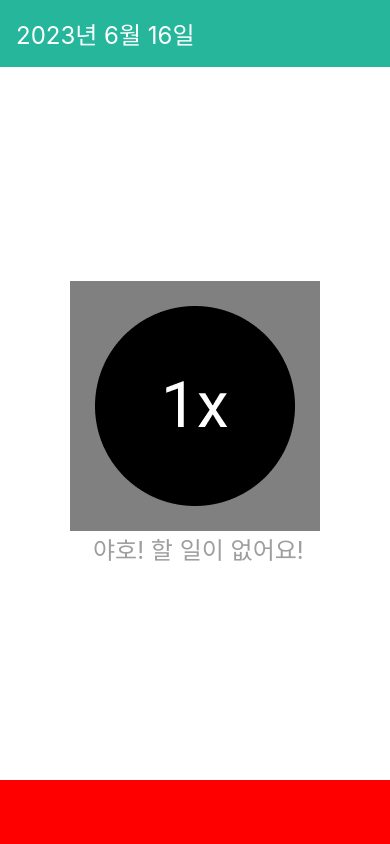
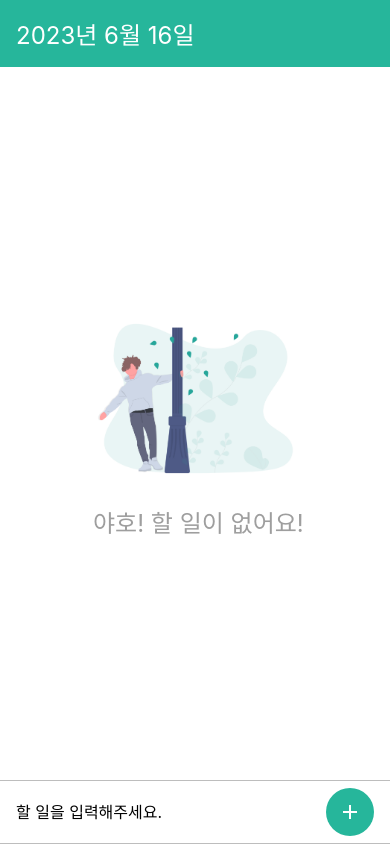
Before and after one commit to romingoon/rntodo, a React Native app: screen / in a window 390 px wide. Built offline with nearby package versions, Linux system fonts and the light colour scheme.

Commit message:
3.2 TextInput으로 사용자 키보드 입력받기

```diff
--- a/App.tsx
+++ b/App.tsx
@@ -1,5 +1,5 @@
 import React from 'react';
-import { StyleSheet } from 'react-native';
+import { KeyboardAvoidingView, StyleSheet, Platform } from 'react-native';
 import { SafeAreaProvider, SafeAreaView } from 'react-native-safe-area-context';
 import DateHead from './components/DateHead';
 import AddToDo from './components/AddToDo';
@@ -11,9 +11,14 @@
   return (
     <SafeAreaProvider>
       <SafeAreaView edges={['bottom']} style={styles.block}>
-        <DateHead date={today} />
-        <Empty />
-        <AddToDo />
+        <KeyboardAvoidingView
+          behavior={Platform.select({ ios: 'padding', android: undefined })}
+          style={styles.avoid}
+        >
+          <DateHead date={today} />
+          <Empty />
+          <AddToDo />
+        </KeyboardAvoidingView>
       </SafeAreaView>
     </SafeAreaProvider>
   );
@@ -22,6 +27,10 @@
 const styles = StyleSheet.create({
   block: {
     flex: 1,
+    backgroundColor: 'white',
+  },
+  avoid: {
+    flex: 1,
   },
 });
 
--- a/components/AddToDo.tsx
+++ b/components/AddToDo.tsx
@@ -1,14 +1,50 @@
-import React from 'react';
-import { View, StyleSheet } from 'react-native';
+import React, { useState } from 'react';
+import { View, StyleSheet, TextInput, Image, TouchableOpacity } from 'react-native';
 
 const AddToDo = () => {
-  return <View style={styles.block}></View>;
+  const [text, setText] = useState('');
+
+  return (
+    <View style={styles.block}>
+      <TextInput
+        placeholder='할 일을 입력해주세요.'
+        style={styles.input}
+        value={text}
+        onChangeText={setText}
+      />
+      <View style={styles.buttonStyle}>
+        <TouchableOpacity activeOpacity={0.5}>
+          <Image source={require('../assets/icons/add_white/add_white.png')} />
+        </TouchableOpacity>
+      </View>
+    </View>
+  );
 };
 
 const styles = StyleSheet.create({
   block: {
+    backgroundColor: 'white',
     height: 64,
-    backgroundColor: 'red',
+    paddingHorizontal: 16,
+    borderColor: '#bdbdbd',
+    borderTopWidth: 1,
+    borderBottomWidth: 1,
+    justifyContent: 'center',
+    alignItems: 'center',
+    flexDirection: 'row',
+  },
+  input: {
+    flex: 1,
+    fontSize: 16,
+    paddingVertical: 8,
+  },
+  buttonStyle: {
+    alignItems: 'center',
+    justifyContent: 'center',
+    width: 48,
+    height: 48,
+    backgroundColor: '#26b69b',
+    borderRadius: 24,
   },
 });
 
--- a/components/Empty.tsx
+++ b/components/Empty.tsx
@@ -4,7 +4,11 @@
 const Empty = () => {
   return (
     <View style={styles.block}>
-      <Image source={require('../assets/images/circle.png')} style={styles.image} resizeMode='center' />
+      <Image
+        source={require('../assets/images/young_and_happy.png')}
+        style={styles.image}
+        resizeMode='contain'
+      />
       <Text style={styles.description}> 야호! 할 일이 없어요!</Text>
     </View>
   );
@@ -21,9 +25,9 @@
     color: '#9e9e9e',
   },
   image: {
-    width: 250,
-    height: 250,
-    backgroundColor: 'gray',
+    width: 240,
+    height: 179,
+    marginBottom: 16,
   },
 });
 
```
